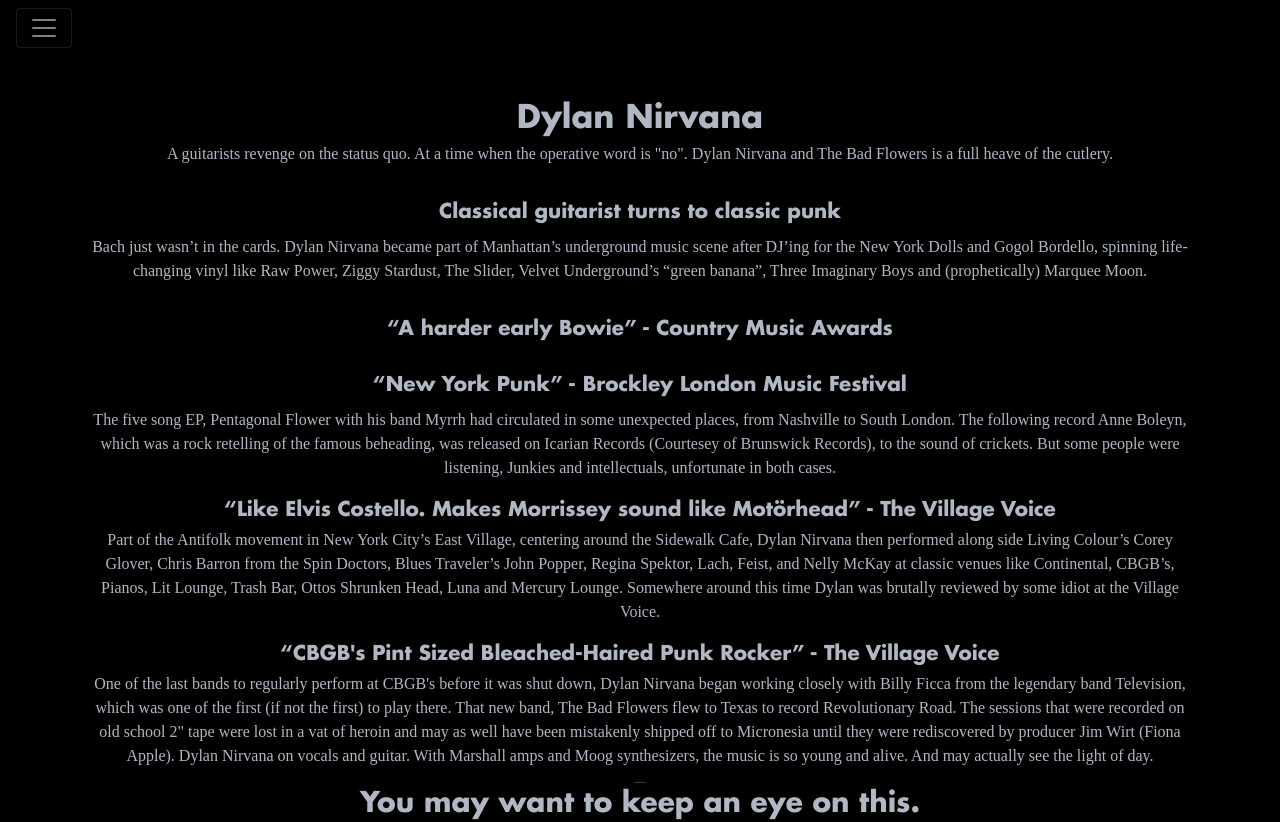
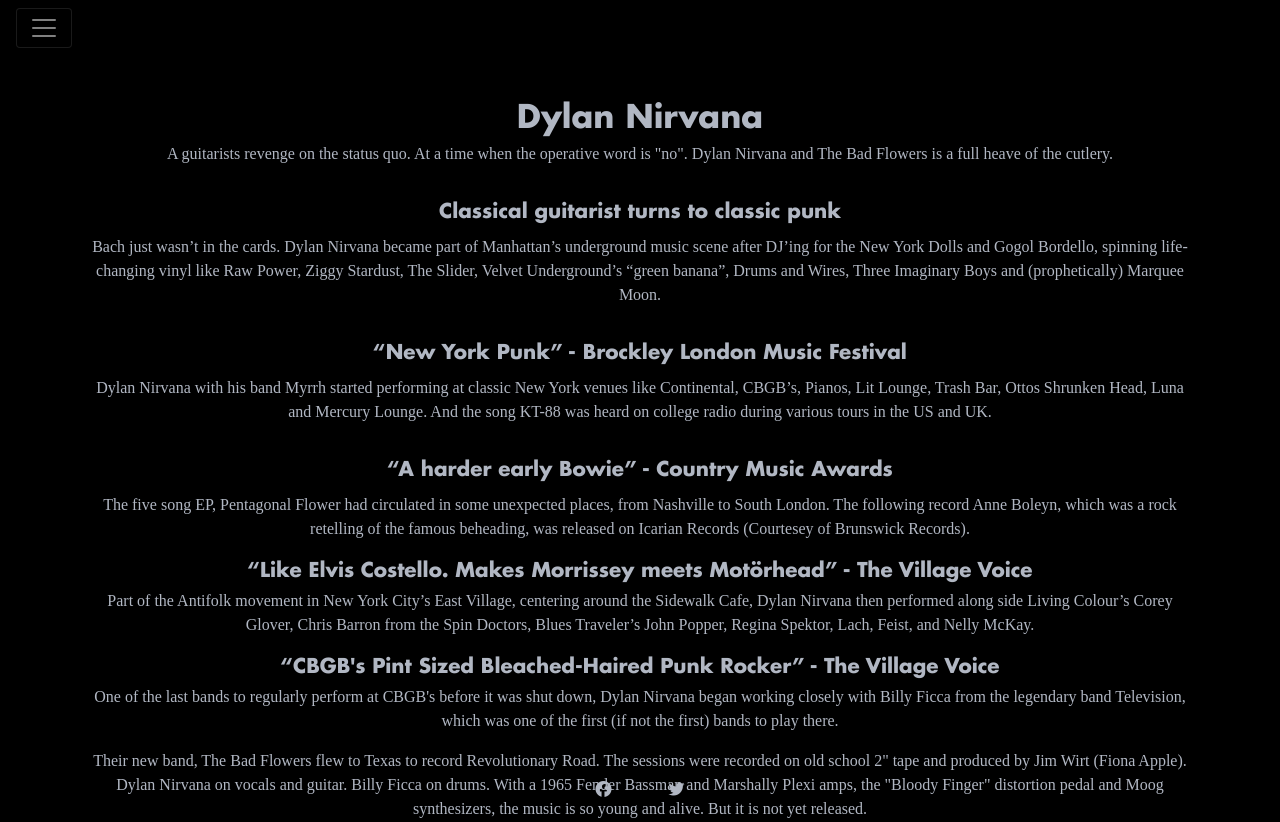
Before and after one commit to dylannirvana/dylannirvana, a React (Create React App) app in the folder client/: page /story in a window 1280 px wide. Shown: the top 822 px of the page. Built offline with nearby package versions, Linux system fonts and the light colour scheme; a small style sheet from the web is missing; a web font is replaced by a local one.

Commit message:
edits story adds social in footer

```diff
--- a/client/src/components/Footer.js
+++ b/client/src/components/Footer.js
@@ -23,9 +23,9 @@
                     </div> */}
 
                      <Nav className="justify-content-center footer" >
-                        {/* <NavItem><a target="_blank" rel="noopener noreferrer" href="https://www.instagram.com/v.tonegroup/"><i className="fab fa-instagram fa-2x"></i></a></NavItem> */}
+                        <Nav.Item><a target="_blank" rel="noopener noreferrer" href="https://www.facebook.com/TheBadFlowers/"><i className="fab fa-facebook fa-2x"></i></a></Nav.Item>
                         <Nav.Item><p className="tinytype">Copyright 2020</p></Nav.Item>
-                        {/* <NavItem><a target="_blank" rel="noopener noreferrer" href="https://twitter.com/SetThe_Tone"><i className="fab fa-twitter fa-2x"></i></a></NavItem> */}
+                        <Nav.Item><a target="_blank" rel="noopener noreferrer" href="https://soundcloud.com/dylannirvana/kt-88-1"><i className="fab fa-twitter fa-2x"></i></a></Nav.Item>
 
                     </Nav>
 
--- a/client/src/routes/SignatureStory.js
+++ b/client/src/routes/SignatureStory.js
@@ -1,6 +1,8 @@
 import React from 'react';
 import Container from 'react-bootstrap/Container'
 // import Facebook from './Facebook'
+// import Row from 'react-bootstrap/Row'
+// import Col from 'react-bootstrap/Col'
 
 class SignatureStory extends React.Component {
     render() {
@@ -13,22 +15,28 @@
 
                     <h5 className="subhead" >Classical guitarist turns to classic punk</h5>
 
-                    <p> Bach just wasn’t in the cards. Dylan Nirvana became part of Manhattan’s underground music scene after DJ’ing for the New York Dolls and Gogol Bordello, spinning life-changing vinyl like Raw Power, Ziggy Stardust, The Slider, Velvet Underground’s “green banana”, Three Imaginary Boys and (prophetically) Marquee Moon. </p>
+                    <p> Bach just wasn’t in the cards. Dylan Nirvana became part of Manhattan’s underground music scene after DJ’ing for the New York Dolls and Gogol Bordello, spinning life-changing vinyl like Raw Power, Ziggy Stardust, The Slider, Velvet Underground’s “green banana”, Drums and Wires, Three Imaginary Boys and (prophetically) Marquee Moon. </p>
+
+                    <h5 className="subhead" >“New York Punk” - Brockley London Music Festival</h5>
+
+                    <p>Dylan Nirvana with his band Myrrh started performing at classic New York venues like Continental, CBGB’s, Pianos, Lit Lounge, Trash Bar, Ottos Shrunken Head, Luna and Mercury Lounge. And the song KT-88 was heard on college radio during various tours in the US and UK. </p>
 
                     <h5 className="subhead" >“A harder early Bowie” - Country Music Awards</h5>
-                    <h5 className="subhead" >“New York Punk” - Brockley London Music Festival</h5>
 
-                    <p>The five song EP, Pentagonal Flower with his band Myrrh had circulated in some unexpected places, from Nashville to South London. The following record Anne Boleyn, which was a rock retelling of the famous beheading, was released on Icarian Records (Courtesey of Brunswick Records), to the sound of crickets. But some people were listening, Junkies and intellectuals, unfortunate in both cases. </p>
+                    <p>The five song EP, Pentagonal Flower had circulated in some unexpected places, from Nashville to South London. The following record Anne Boleyn, which was a rock retelling of the famous beheading, was released on Icarian Records (Courtesey of Brunswick Records). </p>
 
-                    <h5>“Like Elvis Costello. Makes Morrissey sound like Motörhead” - The Village Voice</h5>
+                    <h5>“Like Elvis Costello. Makes Morrissey meets Motörhead” - The Village Voice</h5>
 
-                    <p>Part of the Antifolk movement in New York City’s East Village, centering around the Sidewalk Cafe, Dylan Nirvana then performed along side Living Colour’s Corey Glover, Chris Barron from the Spin Doctors, Blues Traveler’s John Popper, Regina Spektor, Lach, Feist, and Nelly McKay at classic venues like Continental, CBGB’s, Pianos, Lit Lounge, Trash Bar, Ottos Shrunken Head, Luna and Mercury Lounge. Somewhere around this time Dylan was brutally reviewed by some idiot at the Village Voice. </p>
+                    <p>Part of the Antifolk movement in New York City’s East Village, centering around the Sidewalk Cafe, Dylan Nirvana then performed along side Living Colour’s Corey Glover, Chris Barron from the Spin Doctors, Blues Traveler’s John Popper, Regina Spektor, Lach, Feist, and Nelly McKay. </p>
 
                     <h5>“CBGB's Pint Sized Bleached-Haired Punk Rocker” - The Village Voice</h5>
 
-                    <p>One of the last bands to regularly perform at CBGB's before it was shut down, Dylan Nirvana began working closely with Billy Ficca from the legendary band Television, which was one of the first (if not the first) to play there. That new band, The Bad Flowers flew to Texas to record Revolutionary Road. The sessions that were recorded on old school 2" tape were lost in a vat of heroin and may as well have been mistakenly shipped off to Micronesia until they were rediscovered by producer Jim Wirt (Fiona Apple). Dylan Nirvana on vocals and guitar. With Marshall amps and Moog synthesizers, the music is so young and alive. And may actually see the light of day.
- </p>
+                    <p>One of the last bands to regularly perform at CBGB's before it was shut down, Dylan Nirvana began working closely with Billy Ficca from the legendary band Television, which was one of the first (if not the first) bands to play there. </p>
 
+                    <p>Their new band, The Bad Flowers flew to Texas to record Revolutionary Road. The sessions were recorded on old school 2" tape and produced by Jim Wirt (Fiona Apple). Dylan Nirvana on vocals and guitar. Billy Ficca on drums. With a 1965 Fender Bassman and Marshally Plexi amps, the "Bloody Finger" distortion pedal and Moog synthesizers, the music is so young and alive. But it is not yet released. </p>
+
+                    <br />
+                    <br />
 
                 <div>
                     <h3>You may want to keep an eye on this.</h3>
@@ -39,7 +47,12 @@
                     </div>
                 </div>
 
+                <br />
 
+
+                  <br/>
+                  <br/>
+                  <br/>
                 </Container>
                </div>
 
```
